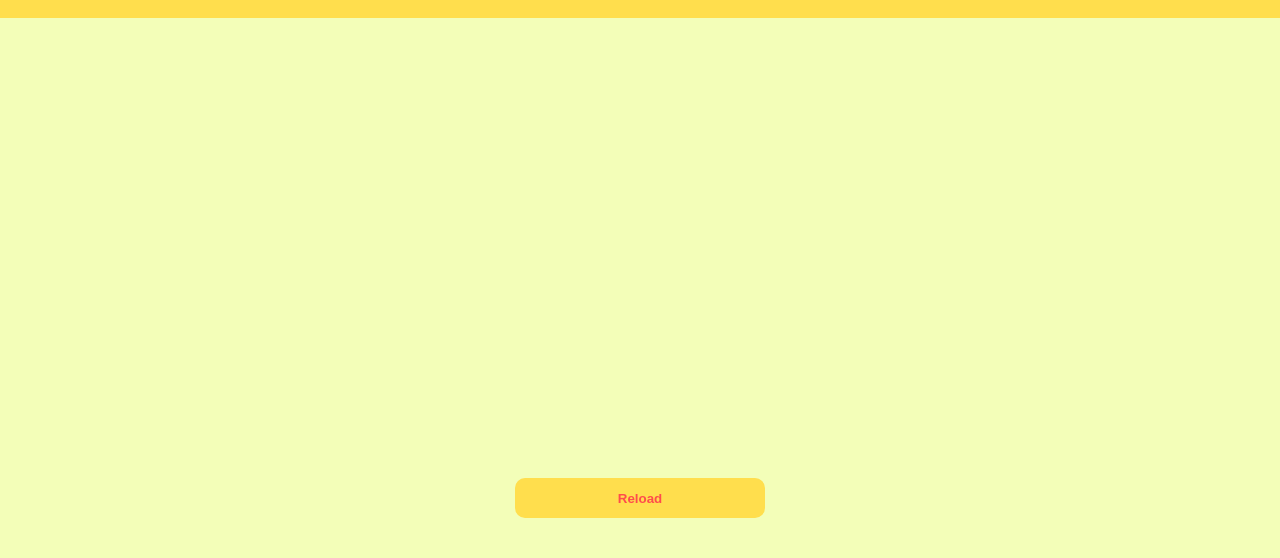
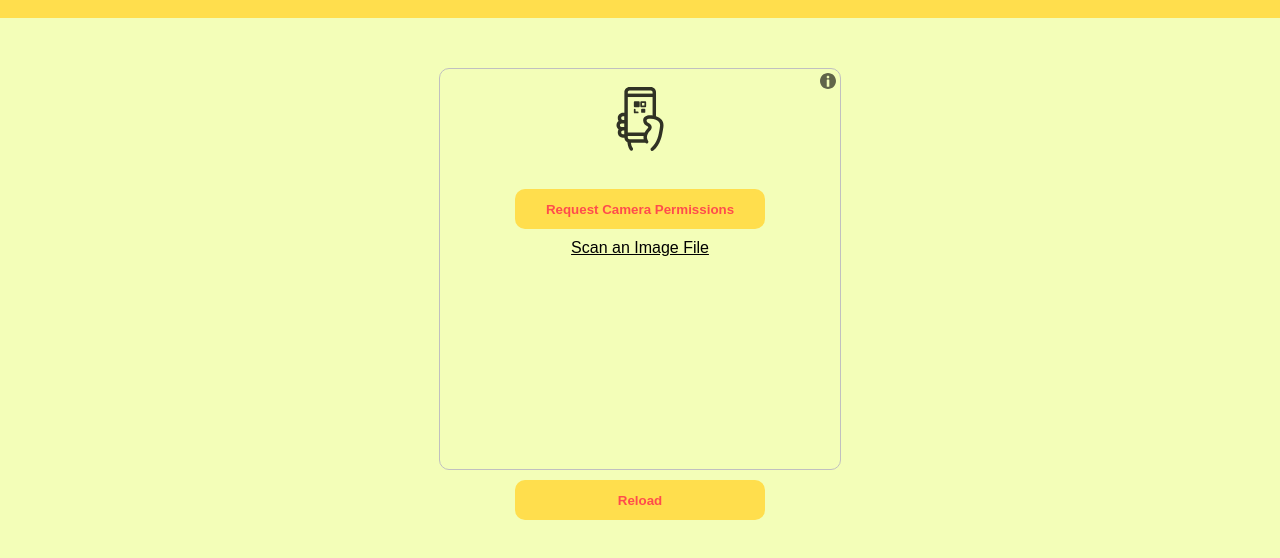
Before and after one commit to Gokulnithi/stalll, a plain HTML site: page index.html in a window 1280 px wide. Shown: the part 62-620 px from the top of the page. Drawn offline with Linux system fonts and the light colour scheme.

Commit message:
Update index.html

```diff
--- a/index.html
+++ b/index.html
@@ -10,7 +10,7 @@
 <body>
 
     <!--<script src="./node_modules/html5-qrcode/html5-qrcode.min.js"></script> -->
-    <script src="./node_modules/html5-qrcode/html5-qrcode.min.js" defer></script>
+    <script src="html5-qrcode.min.js" defer></script>
     <script type="module" src="index.js"></script>
     <div class="title">
         <h1>MAARAN PAROTTA & JIGURUDHANDA</h1>
```
